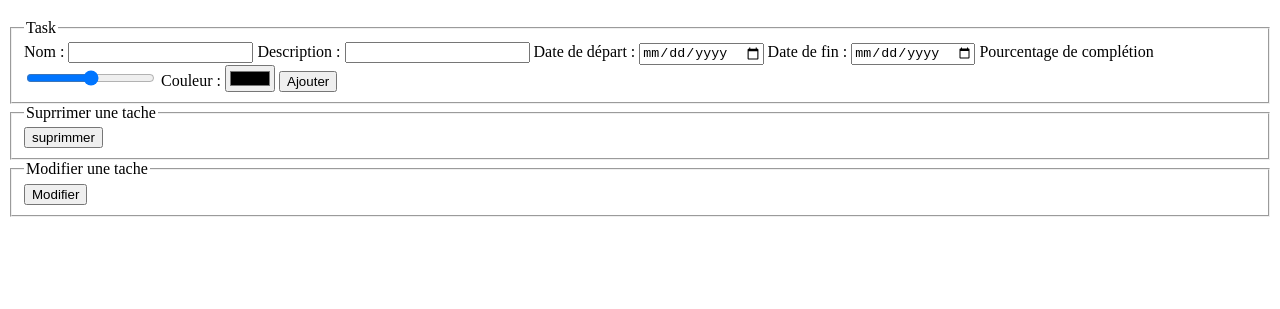
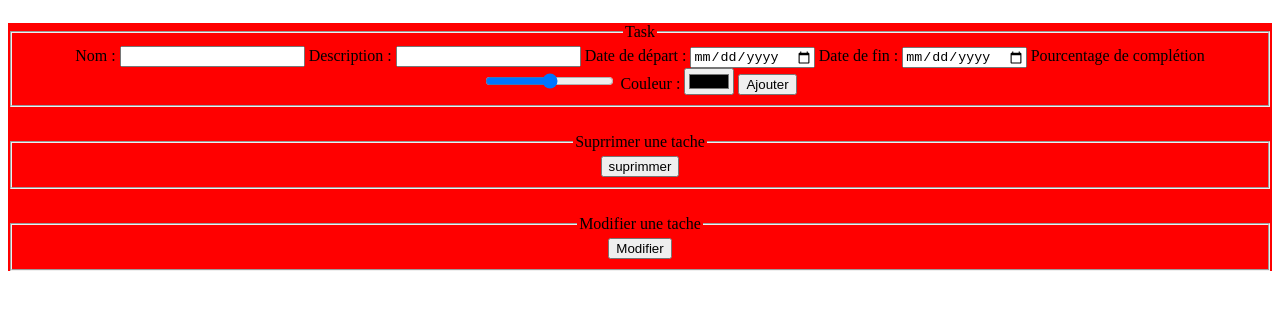
Before and after one commit to stacy1930/nodeJs_gantt_Logos_Perales, a website: page Gant/index.html in a window 1280 px wide. Shown: the part 61-370 px from the top of the page. Drawn offline with nearby package versions, Linux system fonts and the light colour scheme; no server answers.

Commit message:
css test

```diff
--- a/Gant/index.css
+++ b/Gant/index.css
@@ -0,0 +1,9 @@
+.container {
+  text-align: center;
+  background-color: red;
+}
+
+form {
+  margin-top: 2%;
+  margin-bottom: 2%;
+}
--- a/Gant/index.html
+++ b/Gant/index.html
@@ -5,8 +5,6 @@
     <script src="/socket.io/socket.io.js"></script>
     <script src="https://code.jquery.com/jquery-1.11.1.js"></script>
     <!-- POUR REALISER UN GANTT-->
-    <script src="frappe-gantt.min.js"></script>
-    <link rel="stylesheet" href="frappe-gantt.css" />
 
     <link rel="stylesheet" href="index.css" />
 
@@ -28,14 +26,15 @@
         Modifier
       </button>
     </form> -->
-
+    <div class="container">
       <form autocomplete="off" id="addTask">
         <fieldset>
           <legend>Task</legend>
           <label for="tN">Nom : </label><input type="text" id="tN" />
           <label for="tD">Description : </label><input type="text" id="tD" />
-        <label for="tS">Date de départ : </label><input type="date" id="tS" />
-        <label for="tE">Date de fin : </label><input type="date" id="tE" />
+          <label for="tS">Date de départ : </label
+          ><input type="date" id="tS" /> <label for="tE">Date de fin : </label
+          ><input type="date" id="tE" />
           <label for="tPP">Pourcentage de complétion</label
           ><input type="range" min="0" max="100" id="tPP" />
           <label for="tC">Couleur : </label><input type="color" id="tC" />
@@ -113,6 +112,7 @@
         <button>Ajouter</button>
       </fieldset>
     </form> -->
+    </div>
   </body>
   <script src="./gant.js"></script>
 
```
Lines whose indentation alone changed are shown as unchanged.
